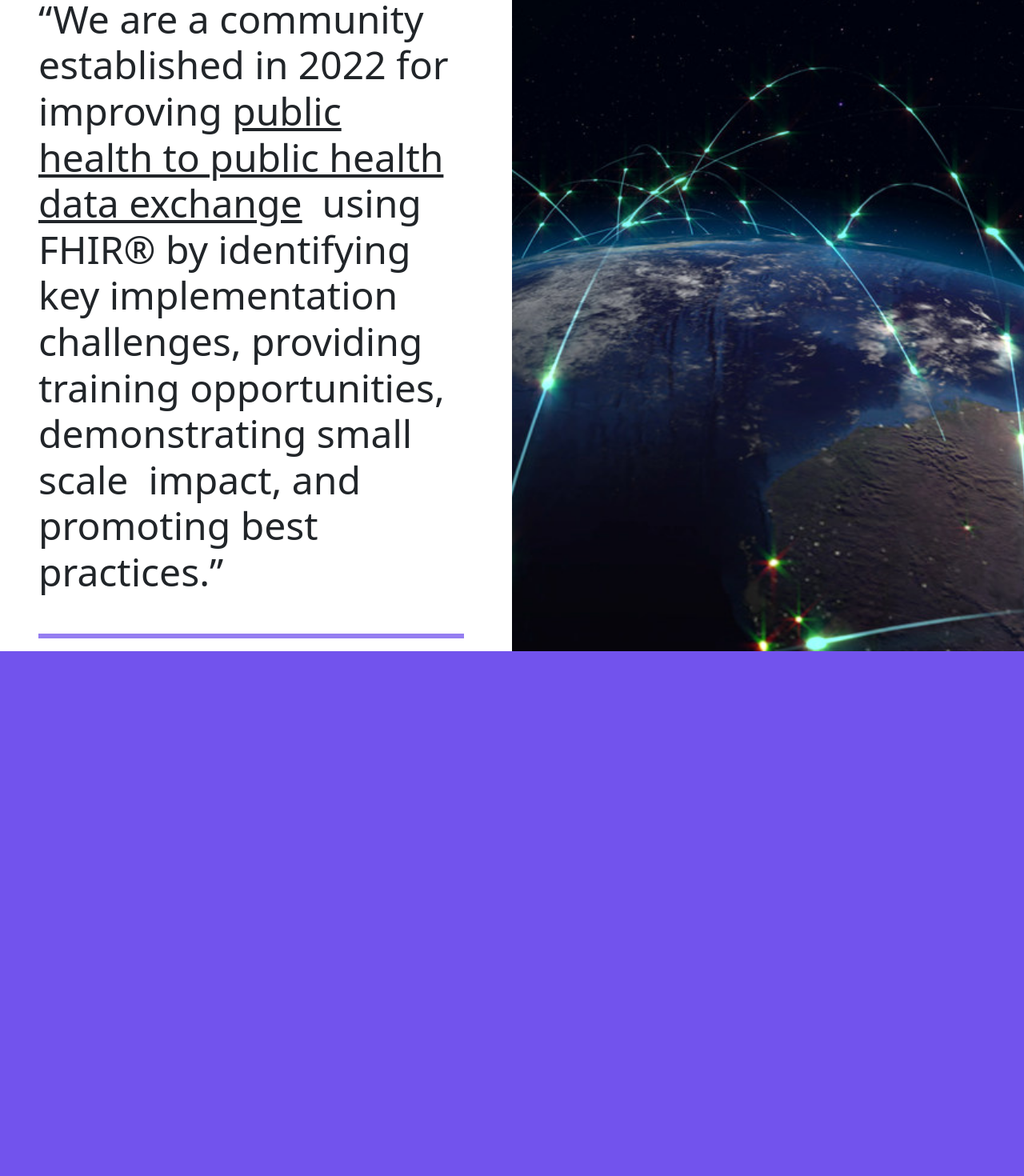
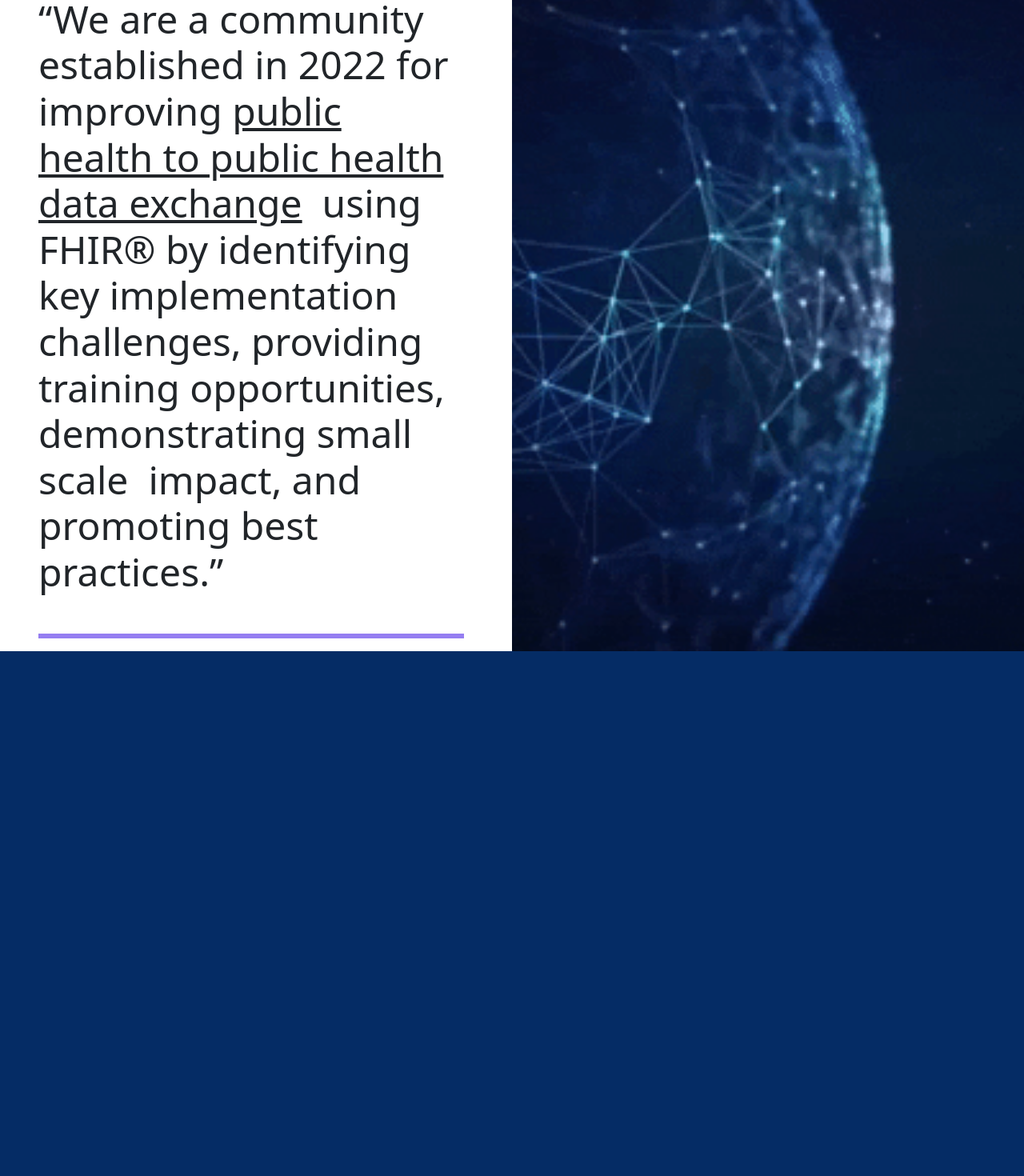
Before and after one commit to PHFIC/phfic.github.io, a Next.js app: page / in a window 1280 px wide. Shown: the part 1613-3083 px from the top of the page at 80% size. Built offline with nearby package versions, Linux system fonts and the light colour scheme.

Commit message:
replace vision jpg with gif

```diff
--- a/pages/index.jsx
+++ b/pages/index.jsx
@@ -14,7 +14,8 @@ import HealthCover from '../public/HealthCover1-Large.jpg'
 import CommunityImg from '../public/Community-Dark.png'
 import PilotImg from '../public/Pilot-Dark.jpg'
 import AdviseImg from '../public/Advise-Dark-Large.jpg'
-import CommunicationImg from '../public/GlobalCommunication.jpg'
+//import CommunicationImg from '../public/GlobalCommunication.jpg'
+import CommunicationImg from '../public/WorldNetwork.gif'
 
 // view logic + content
 export default function Home() {
@@ -92,13 +93,13 @@ export default function Home() {
             </Col>
             <Col md={6} className="p-0">
               <div className="position-relative h-100 d-md-none d-lg-block">
-                <Image src={CommunicationImg} fill={true} style={{objectFit:"cover"}} placeholder="blur" alt="Global Communication"/>
+                <Image src={CommunicationImg} fill={true} style={{objectFit:"cover"}} alt="Global Communication"/>
               </div>
             </Col>
           </Row>
       </Section>
 
-      <Section id="collaborative-structure" className="bg-primary">
+      <Section id="collaborative-structure" className="bg-secondary">
         <br />
         <br />
         <br />
```
Also changed, not shown: public/WorldNetwork.gif (added).
